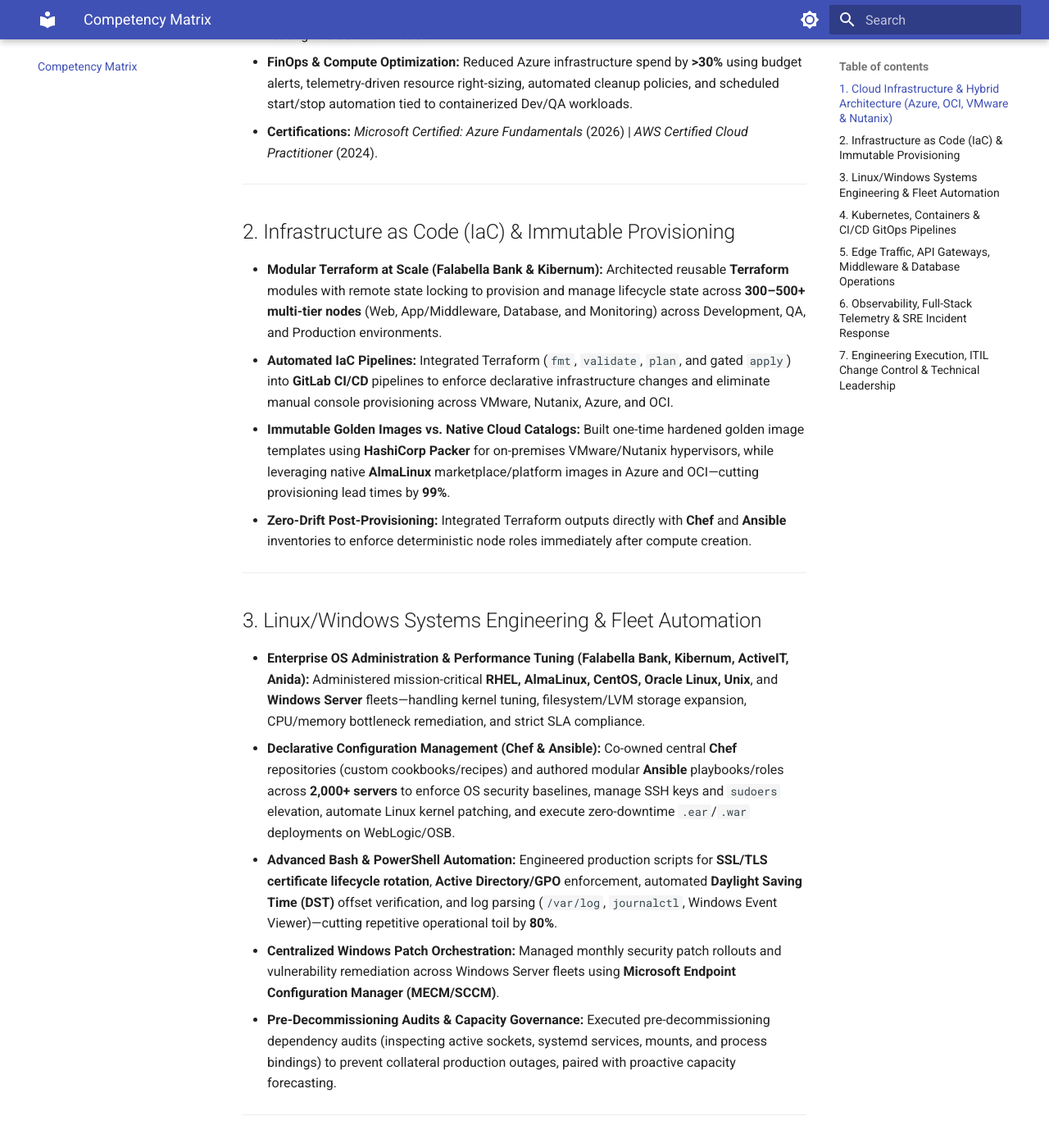
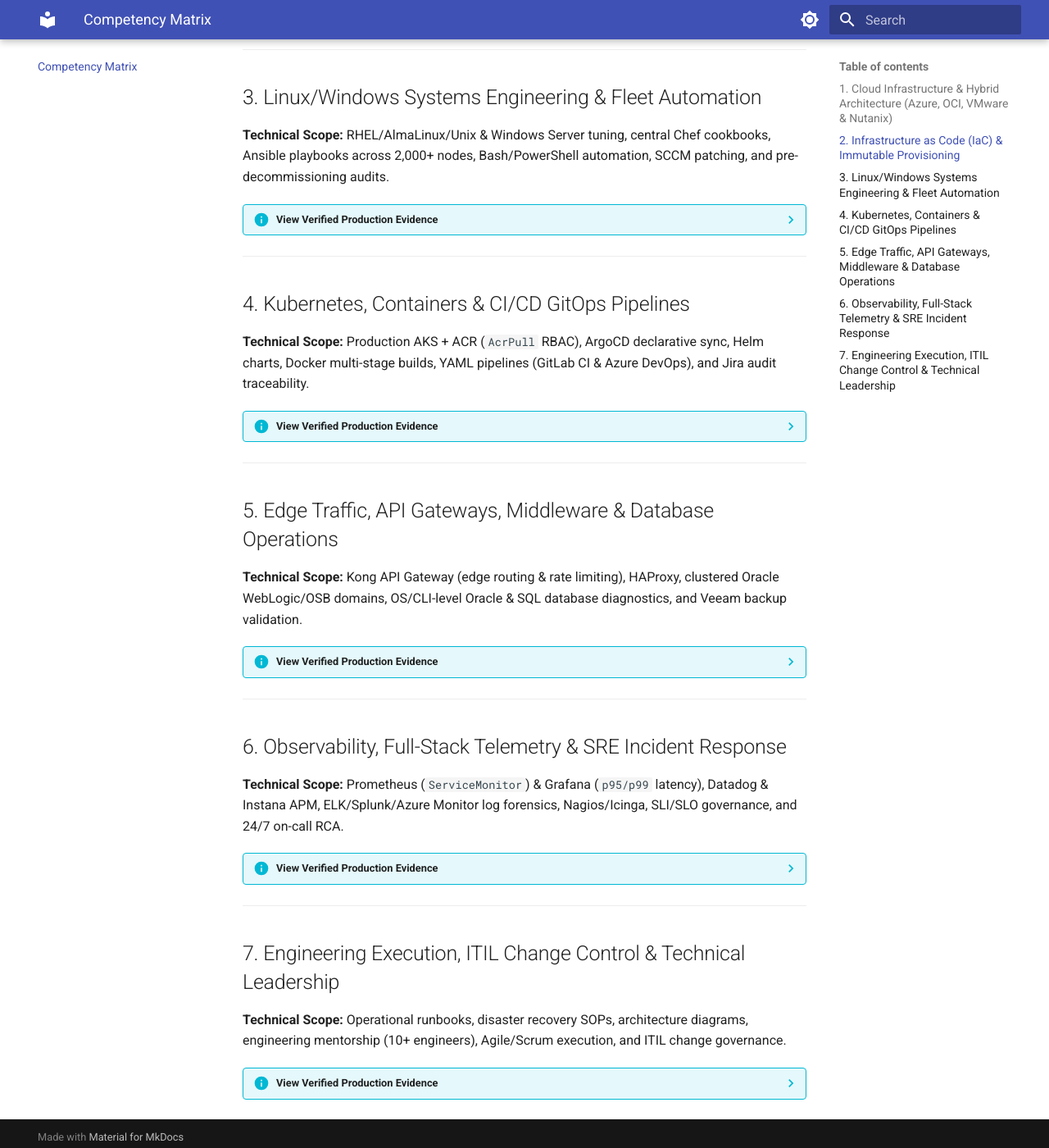
Before and after one commit to ejpinangog/ejpinangog.github.io, an MkDocs documentation site: the page built from docs/skills-matrix.md, in a window 1280 px wide and 1400 px high, scrolled down 809 px. Shown: the whole window at 82% size. Built offline with MkDocs 1.6.1 and Material for MkDocs 9.7.7, drawn with Linux system fonts in a browser that asks for light colours; some of the changed text lies outside the part shown.

Commit message:
feat: restore collapsible evidence blocks on technical skills matrix

```diff
--- a/docs/skills-matrix.md
+++ b/docs/skills-matrix.md
@@ -6,60 +6,81 @@ Deep-dive technical alignment across **Platform Engineering, Site Reliability En
 
 ## 1. Cloud Infrastructure & Hybrid Architecture (Azure, OCI, VMware & Nutanix)
 
-* **Hybrid Cloud & Omnichannel Topologies (Falabella Bank & Kibernum):** Designed, deployed, and maintained hybrid architectures bridging on-premises **VMware vSphere** and **Nutanix HCI** clusters with **Microsoft Azure** and **Oracle Cloud Infrastructure (OCI)** via encrypted site-to-site network tunnels and phased replication strategies to guarantee business continuity during platform migrations.
-* **Azure IaaS, PaaS & Resiliency Engineering:** Architected single-region high-availability networks using **Azure VNets**, subnets, NSGs, **Availability Zone-redundant** compute/storage (**ZRS** Managed Disks & Blob Storage), **Azure Backup**, and **Azure Site Recovery** to meet strict RPO/RTO targets against datacenter-level failures.
-* **Hybrid Governance via Azure Arc:** Onboarded on-premises Linux and Windows Server fleets into **Azure Arc** to enforce centralized configuration compliance, inventory visibility, and governance via **Azure Policy**.
-* **Layer 4/7 Traffic Modernization:** Replaced legacy on-premises **HAProxy** topologies with **Azure Load Balancers (L4)** and **Azure Application Gateways (L7/WAF)** for scalable ingress routing and SSL termination.
-* **FinOps & Compute Optimization:** Reduced Azure infrastructure spend by **>30%** using budget alerts, telemetry-driven resource right-sizing, automated cleanup policies, and scheduled start/stop automation tied to containerized Dev/QA workloads.
-* **Certifications:** *Microsoft Certified: Azure Fundamentals* (2026) | *AWS Certified Cloud Practitioner* (2024).
+**Technical Scope:** Hybrid topologies bridging VMware vSphere and Nutanix HCI with Microsoft Azure and Oracle Cloud Infrastructure (OCI), Availability Zone resiliency, Azure Arc governance, and FinOps automation.
+
+??? info "View Verified Production Evidence"
+    * **Hybrid Cloud & Omnichannel Topologies (Falabella Bank & Kibernum):** Designed, deployed, and maintained hybrid architectures bridging on-premises **VMware vSphere** and **Nutanix HCI** clusters with **Microsoft Azure** and **Oracle Cloud Infrastructure (OCI)** via encrypted site-to-site network tunnels and phased replication strategies to guarantee business continuity during platform migrations.
+    * **Azure IaaS, PaaS & Resiliency Engineering:** Architected single-region high-availability networks using **Azure VNets**, subnets, NSGs, **Availability Zone-redundant** compute/storage (**ZRS** Managed Disks & Blob Storage), **Azure Backup**, and **Azure Site Recovery** to meet strict RPO/RTO targets against datacenter-level failures.
+    * **Hybrid Governance via Azure Arc:** Onboarded on-premises Linux and Windows Server fleets into **Azure Arc** to enforce centralized configuration compliance, inventory visibility, and governance via **Azure Policy**.
+    * **Layer 4/7 Traffic Modernization:** Replaced legacy on-premises **HAProxy** topologies with **Azure Load Balancers (L4)** and **Azure Application Gateways (L7/WAF)** for scalable ingress routing and SSL termination.
+    * **FinOps & Compute Optimization:** Reduced Azure infrastructure spend by **>30%** using budget alerts, telemetry-driven resource right-sizing, automated cleanup policies, and scheduled start/stop automation tied to containerized Dev/QA workloads.
+    * **Certifications:** *Microsoft Certified: Azure Fundamentals* (2026) | *AWS Certified Cloud Practitioner* (2024).
 
 ---
 
 ## 2. Infrastructure as Code (IaC) & Immutable Provisioning
 
-* **Modular Terraform at Scale (Falabella Bank & Kibernum):** Architected reusable **Terraform** modules with remote state locking to provision and manage lifecycle state across **300–500+ multi-tier nodes** (Web, App/Middleware, Database, and Monitoring) across Development, QA, and Production environments.
-* **Automated IaC Pipelines:** Integrated Terraform (`fmt`, `validate`, `plan`, and gated `apply`) into **GitLab CI/CD** pipelines to enforce declarative infrastructure changes and eliminate manual console provisioning across VMware, Nutanix, Azure, and OCI.
-* **Immutable Golden Images vs. Native Cloud Catalogs:** Built one-time hardened golden image templates using **HashiCorp Packer** for on-premises VMware/Nutanix hypervisors, while leveraging native **AlmaLinux** marketplace/platform images in Azure and OCI—cutting provisioning lead times by **99%**.
-* **Zero-Drift Post-Provisioning:** Integrated Terraform outputs directly with **Chef** and **Ansible** inventories to enforce deterministic node roles immediately after compute creation.
+**Technical Scope:** Modular Terraform with remote state locking, GitLab CI orchestration across 300–500+ nodes, one-time Packer golden images for on-prem, and native AlmaLinux cloud catalogs.
+
+??? info "View Verified Production Evidence"
+    * **Modular Terraform at Scale (Falabella Bank & Kibernum):** Architected reusable **Terraform** modules with remote state locking to provision and manage lifecycle state across **300–500+ multi-tier nodes** (Web, App/Middleware, Database, and Monitoring) across Development, QA, and Production environments.
+    * **Automated IaC Pipelines:** Integrated Terraform (`fmt`, `validate`, `plan`, and gated `apply`) into **GitLab CI/CD** pipelines to enforce declarative infrastructure changes and eliminate manual console provisioning across VMware, Nutanix, Azure, and OCI.
+    * **Immutable Golden Images vs. Native Cloud Catalogs:** Built one-time hardened golden image templates using **HashiCorp Packer** for on-premises VMware/Nutanix hypervisors, while leveraging native **AlmaLinux** marketplace/platform images in Azure and OCI—cutting provisioning lead times by **99%**.
+    * **Zero-Drift Post-Provisioning:** Integrated Terraform outputs directly with **Chef** and **Ansible** inventories to enforce deterministic node roles immediately after compute creation.
 
 ---
 
 ## 3. Linux/Windows Systems Engineering & Fleet Automation
 
-* **Enterprise OS Administration & Performance Tuning (Falabella Bank, Kibernum, ActiveIT, Anida):** Administered mission-critical **RHEL, AlmaLinux, CentOS, Oracle Linux, Unix**, and **Windows Server** fleets—handling kernel tuning, filesystem/LVM storage expansion, CPU/memory bottleneck remediation, and strict SLA compliance.
-* **Declarative Configuration Management (Chef & Ansible):** Co-owned central **Chef** repositories (custom cookbooks/recipes) and authored modular **Ansible** playbooks/roles across **2,000+ servers** to enforce OS security baselines, manage SSH keys and `sudoers` elevation, automate Linux kernel patching, and execute zero-downtime `.ear`/`.war` deployments on WebLogic/OSB.
-* **Advanced Bash & PowerShell Automation:** Engineered production scripts for **SSL/TLS certificate lifecycle rotation**, **Active Directory/GPO** enforcement, automated **Daylight Saving Time (DST)** offset verification, and log parsing (`/var/log`, `journalctl`, Windows Event Viewer)—cutting repetitive operational toil by **80%**.
-* **Centralized Windows Patch Orchestration:** Managed monthly security patch rollouts and vulnerability remediation across Windows Server fleets using **Microsoft Endpoint Configuration Manager (MECM/SCCM)**.
-* **Pre-Decommissioning Audits & Capacity Governance:** Executed pre-decommissioning dependency audits (inspecting active sockets, systemd services, mounts, and process bindings) to prevent collateral production outages, paired with proactive capacity forecasting.
+**Technical Scope:** RHEL/AlmaLinux/Unix & Windows Server tuning, central Chef cookbooks, Ansible playbooks across 2,000+ nodes, Bash/PowerShell automation, SCCM patching, and pre-decommissioning audits.
+
+??? info "View Verified Production Evidence"
+    * **Enterprise OS Administration & Performance Tuning (Falabella Bank, Kibernum, ActiveIT, Anida):** Administered mission-critical **RHEL, AlmaLinux, CentOS, Oracle Linux, Unix**, and **Windows Server** fleets—handling kernel tuning, filesystem/LVM storage expansion, CPU/memory bottleneck remediation, and strict SLA compliance.
+    * **Declarative Configuration Management (Chef & Ansible):** Co-owned central **Chef** repositories (custom cookbooks/recipes) and authored modular **Ansible** playbooks/roles across **2,000+ servers** to enforce OS security baselines, manage SSH keys and `sudoers` elevation, automate Linux kernel patching, and execute zero-downtime `.ear`/`.war` deployments on WebLogic/OSB.
+    * **Advanced Bash & PowerShell Automation:** Engineered production scripts for **SSL/TLS certificate lifecycle rotation**, **Active Directory/GPO** enforcement, automated **Daylight Saving Time (DST)** offset verification, and log parsing (`/var/log`, `journalctl`, Windows Event Viewer)—cutting repetitive operational toil by **80%**.
+    * **Centralized Windows Patch Orchestration:** Managed monthly security patch rollouts and vulnerability remediation across Windows Server fleets using **Microsoft Endpoint Configuration Manager (MECM/SCCM)**.
+    * **Pre-Decommissioning Audits & Capacity Governance:** Executed pre-decommissioning dependency audits (inspecting active sockets, systemd services, mounts, and process bindings) to prevent collateral production outages, paired with proactive capacity forecasting.
 
 ---
 
 ## 4. Kubernetes, Containers & CI/CD GitOps Pipelines
 
-* **Production AKS & GitOps Architecture (Falabella Bank):** Provisioned and operated **Azure Kubernetes Service (AKS)** clusters integrated with **Azure Container Registry (ACR)** via **Managed Identities (`AcrPull` RBAC)**; built **GitLab CI/CD** pipelines to compile/push multi-stage **Docker** images and update declarative K8s manifests synchronized and self-healed by **ArgoCD**.
-* **Container Orchestration & Workload Migration:** Packaged legacy middleware and monolithic services into containerized runtimes across **Kubernetes (K8s/AKS)** and **Docker Swarm**, configuring Horizontal Pod Autoscalers (HPA), resource limits/requests, Ingress controllers, and **Helm** charts.
-* **Multi-Platform CI/CD & Artifact Governance (GitLab CI, Azure DevOps, Jenkins, Rundeck):** Authored declarative **YAML** and Classic pipelines with automated build/test validation gates, internal artifact repository management, Technical Lead approvals in lower environments, and CAB release gates in production.
-* **End-to-End Ticket Traceability:** Enforced strict audit traceability linking **Jira** requirement and change tickets to GitLab repositories and release pipelines under regulated financial compliance frameworks.
+**Technical Scope:** Production AKS + ACR (`AcrPull` RBAC), ArgoCD declarative sync, Helm charts, Docker multi-stage builds, YAML pipelines (GitLab CI & Azure DevOps), and Jira audit traceability.
+
+??? info "View Verified Production Evidence"
+    * **Production AKS & GitOps Architecture (Falabella Bank):** Provisioned and operated **Azure Kubernetes Service (AKS)** clusters integrated with **Azure Container Registry (ACR)** via **Managed Identities (`AcrPull` RBAC)**; built **GitLab CI/CD** pipelines to compile/push multi-stage **Docker** images and update declarative K8s manifests synchronized and self-healed by **ArgoCD**.
+    * **Container Orchestration & Workload Migration:** Packaged legacy middleware and monolithic services into containerized runtimes across **Kubernetes (K8s/AKS)** and **Docker Swarm**, configuring Horizontal Pod Autoscalers (HPA), resource limits/requests, Ingress controllers, and **Helm** charts.
+    * **Multi-Platform CI/CD & Artifact Governance (GitLab CI, Azure DevOps, Jenkins, Rundeck):** Authored declarative **YAML** and Classic pipelines with automated build/test validation gates, internal artifact repository management, Technical Lead approvals in lower environments, and CAB release gates in production.
+    * **End-to-End Ticket Traceability:** Enforced strict audit traceability linking **Jira** requirement and change tickets to GitLab repositories and release pipelines under regulated financial compliance frameworks.
 
 ---
 
 ## 5. Edge Traffic, API Gateways, Middleware & Database Operations
 
-* **API Gateway & Load Balancing (Falabella Bank):** Deployed, tuned, and supported **Kong API Gateway** (configuring upstream targets, plugins, rate limiting, and secure edge routing) alongside **HAProxy** and **Azure Load Balancers** for high-throughput omnichannel banking traffic.
-* **Enterprise Middleware Administration (Falabella Bank & Kibernum):** Administered clustered **Oracle WebLogic (WL)** and **Oracle Service Bus (OSB)** domains—troubleshooting JVM heap/thread dumps, connection pools, JMS queues, and clustered node health.
-* **OS-Level Database Operations & Backup Verification:** Provided OS-level administration and CLI-level operational diagnostics for **Oracle** and **SQL** database servers (I/O latency, tablespace/disk saturation, listener health) alongside automated backup/restore verification using **Veeam Backup & Replication**.
+**Technical Scope:** Kong API Gateway (edge routing & rate limiting), HAProxy, clustered Oracle WebLogic/OSB domains, OS/CLI-level Oracle & SQL database diagnostics, and Veeam backup validation.
+
+??? info "View Verified Production Evidence"
+    * **API Gateway & Load Balancing (Falabella Bank):** Deployed, tuned, and supported **Kong API Gateway** (configuring upstream targets, plugins, rate limiting, and secure edge routing) alongside **HAProxy** and **Azure Load Balancers** for high-throughput omnichannel banking traffic.
+    * **Enterprise Middleware Administration (Falabella Bank & Kibernum):** Administered clustered **Oracle WebLogic (WL)** and **Oracle Service Bus (OSB)** domains—troubleshooting JVM heap/thread dumps, connection pools, JMS queues, and clustered node health.
+    * **OS-Level Database Operations & Backup Verification:** Provided OS-level administration and CLI-level operational diagnostics for **Oracle** and **SQL** database servers (I/O latency, tablespace/disk saturation, listener health) alongside automated backup/restore verification using **Veeam Backup & Replication**.
 
 ---
 
 ## 6. Observability, Full-Stack Telemetry & SRE Incident Response
 
-* **Kubernetes & Cloud-Native Telemetry:** Deployed **Prometheus (`ServiceMonitor`)** and **Grafana** dashboards on AKS and Linux fleets to track node/pod resource saturation, HTTP request latency (**p95/p99**), and error-rate budgets.
-* **Multi-Tiered Enterprise Monitoring & Log Forensics:** Engineered and maintained specialized observability layers—**Datadog** and **Instana** for distributed APM and business transaction metrics; **Nagios** and **Icinga** for legacy/on-prem host and service checks; and **ELK Stack, Splunk, Azure Monitor, and Log Analytics** for centralized log indexing and root-cause forensics.
-* **L3 Incident Leadership, On-Call & Blameless RCA:** Participated in **24/7 technical on-call rotations**, led L2/L3 critical incident triage across distributed tiers, defined **SLIs/SLOs** to reduce **MTTD/MTTR**, and authored blameless **Root Cause Analysis (RCA)** postmortems—cutting recurring critical incidents by **>50%**.
+**Technical Scope:** Prometheus (`ServiceMonitor`) & Grafana (`p95/p99` latency), Datadog & Instana APM, ELK/Splunk/Azure Monitor log forensics, Nagios/Icinga, SLI/SLO governance, and 24/7 on-call RCA.
+
+??? info "View Verified Production Evidence"
+    * **Kubernetes & Cloud-Native Telemetry:** Deployed **Prometheus (`ServiceMonitor`)** and **Grafana** dashboards on AKS and Linux fleets to track node/pod resource saturation, HTTP request latency (**p95/p99**), and error-rate budgets.
+    * **Multi-Tiered Enterprise Monitoring & Log Forensics:** Engineered and maintained specialized observability layers—**Datadog** and **Instana** for distributed APM and business transaction metrics; **Nagios** and **Icinga** for legacy/on-prem host and service checks; and **ELK Stack, Splunk, Azure Monitor, and Log Analytics** for centralized log indexing and root-cause forensics.
+    * **L3 Incident Leadership, On-Call & Blameless RCA:** Participated in **24/7 technical on-call rotations**, led L2/L3 critical incident triage across distributed tiers, defined **SLIs/SLOs** to reduce **MTTD/MTTR**, and authored blameless **Root Cause Analysis (RCA)** postmortems—cutting recurring critical incidents by **>50%**.
 
 ---
 
 ## 7. Engineering Execution, ITIL Change Control & Technical Leadership
 
-* **Runbooks, SOPs & Reference Architecture:** Authored standardized operational runbooks, disaster recovery procedures, and architecture diagrams—cutting onboarding ramp-up times by **50%** across teams of **10+ engineers**.
-* **Regulated Change Governance:** Executed production releases within **Agile/Scrum** sprints and **ITIL** change control workflows (**Jira, AutoTask, HPSM**), partnering with InfoSec, Networking, and AppDev teams to pass internal/external compliance audits with zero unapproved drift.
+**Technical Scope:** Operational runbooks, disaster recovery SOPs, architecture diagrams, engineering mentorship (10+ engineers), Agile/Scrum execution, and ITIL change governance.
+
+??? info "View Verified Production Evidence"
+    * **Runbooks, SOPs & Reference Architecture:** Authored standardized operational runbooks, disaster recovery procedures, and architecture diagrams—cutting onboarding ramp-up times by **50%** across teams of **10+ engineers**.
+    * **Regulated Change Governance:** Executed production releases within **Agile/Scrum** sprints and **ITIL** change control workflows (**Jira, AutoTask, HPSM**), partnering with InfoSec, Networking, and AppDev teams to pass internal/external compliance audits with zero unapproved drift.
```
